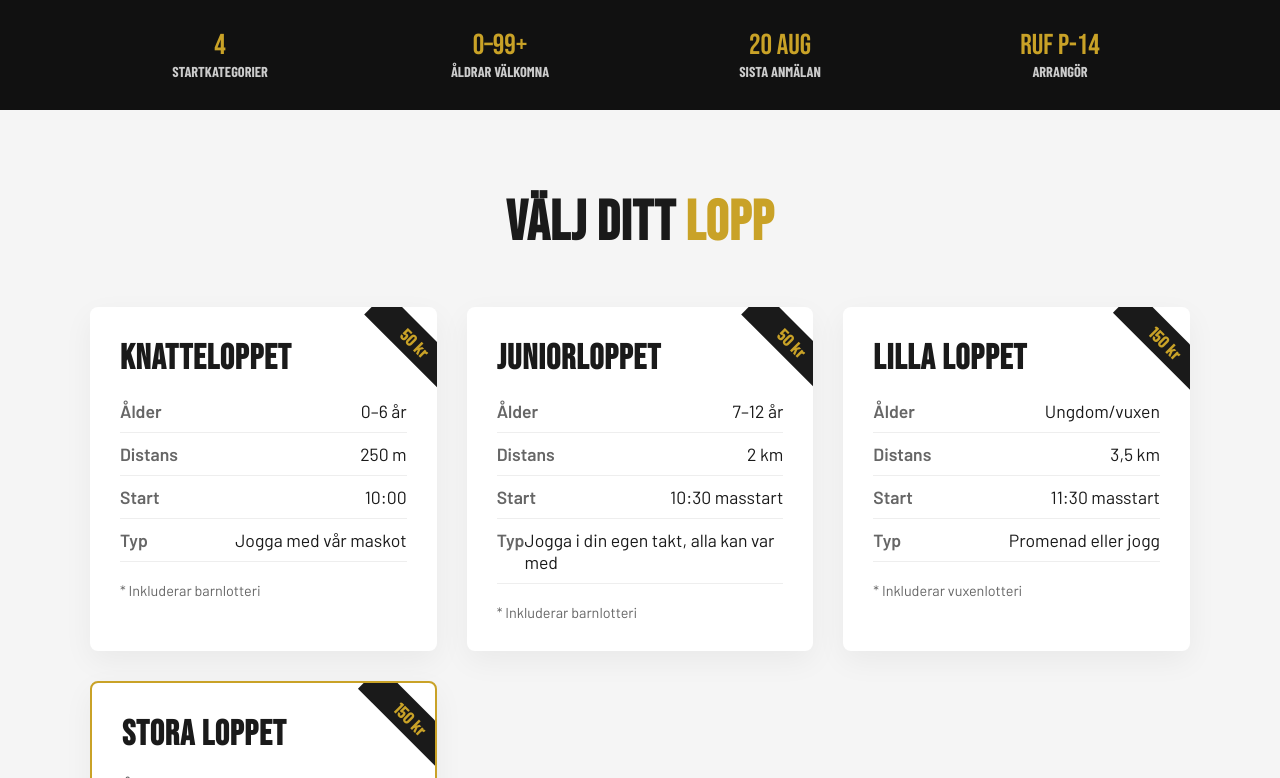
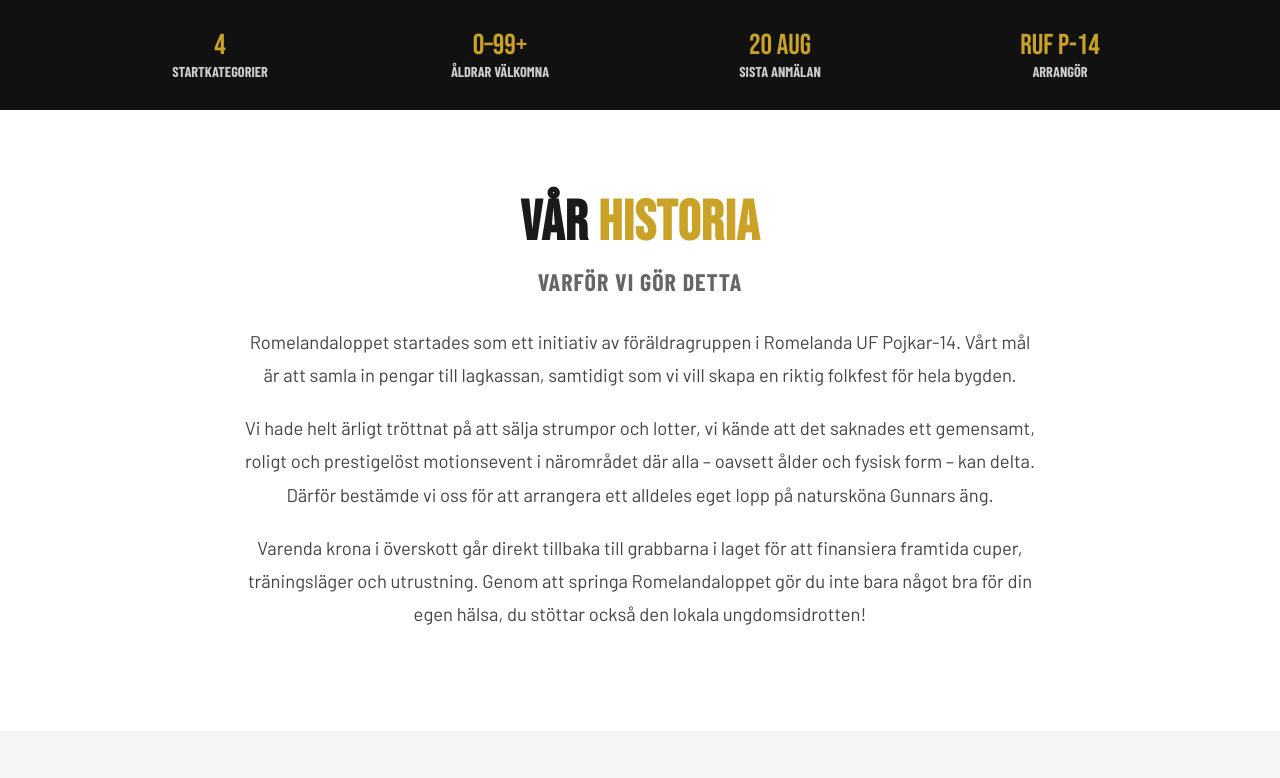
Before and after one commit to Stenis76/Romlendaloppet, a React (Vite) app: page / in a window 1280 px wide. Shown: the part 802-1580 px from the top of the page. Built offline with nearby package versions, Linux system fonts and the light colour scheme.

Commit message:
added history

```diff
--- a/src/App.jsx
+++ b/src/App.jsx
@@ -28,6 +28,7 @@
       subtitle: "Gunnars äng · Romelanda · Kl 10–14",
       primaryButtonText: "Anmäl dig här →",
       secondaryButtonText: "Läs mer",
+      secondaryButtonLink: "#kategorier",
       bgImage: `${import.meta.env.BASE_URL}assets/bollkastning.jpeg`,
     },
     {
@@ -47,8 +48,28 @@
       primaryButtonText: "Anmäl dig här →",
       secondaryButtonText: null,
       bgImage: `${import.meta.env.BASE_URL}assets/löpning.jpeg`,
+    },
+    {
+      badge: "ARRANGÖR",
+      titleLine1: "Romelanda UF",
+      titleLine2: "Pojkar - födda 2014",
+      subtitle: "Förtjänsten går oavkortat till killarnas lagkassa",
+      primaryButtonText: "Anmäl dig här →",
+      secondaryButtonText: "Läs mer",
+      secondaryButtonLink: "#historia",
+      bgImage: `${import.meta.env.BASE_URL}assets/flagga.jpeg`,
     }
   ],
+
+  // Historia / Om Loppet
+  history: {
+    subtitle: "Varför vi gör detta",
+    content: [
+      "Romelandaloppet startades som ett initiativ av föräldragruppen i Romelanda UF Pojkar-14. Vårt mål är att samla in pengar till lagkassan, samtidigt som vi vill skapa en riktig folkfest för hela bygden.",
+      "Vi hade helt ärligt tröttnat på att sälja strumpor och lotter, vi kände att det saknades ett gemensamt, roligt och prestigelöst motionsevent i närområdet där alla – oavsett ålder och fysisk form – kan delta. Därför bestämde vi oss för att arrangera ett alldeles eget lopp på natursköna Gunnars äng.",
+      "Varenda krona i överskott går direkt tillbaka till grabbarna i laget för att finansiera framtida cuper, träningsläger och utrustning. Genom att springa Romelandaloppet gör du inte bara något bra för din egen hälsa, du stöttar också den lokala ungdomsidrotten!"
+    ]
+  },
 
   // Infobar under hero
   infoStats: [
@@ -214,7 +235,7 @@
                   {slide.primaryButtonText}
                 </a>
                 {slide.secondaryButtonText && (
-                  <a href="#kategorier" className="btn btn-outline">
+                  <a href={slide.secondaryButtonLink || "#kategorier"} className="btn btn-outline">
                     {slide.secondaryButtonText}
                   </a>
                 )}
@@ -246,6 +267,23 @@
           ))}
         </div>
       </div>
+
+      {/* Historia */}
+      <section className="section" id="historia" style={{ backgroundColor: '#fff' }}>
+        <div className="container">
+          <div style={{ maxWidth: '800px', margin: '0 auto', textAlign: 'center' }}>
+            <h2 className="section-title" style={{ marginBottom: '10px' }}>VÅR <span className="gold-text">HISTORIA</span></h2>
+            <h3 style={{ fontSize: '1.5rem', color: 'var(--text-gray)', marginBottom: '30px', fontFamily: 'var(--font-condensed)', textTransform: 'uppercase' }}>
+              {CONFIG.history.subtitle}
+            </h3>
+            <div style={{ fontSize: '1.15rem', lineHeight: '1.8', color: '#444' }}>
+              {CONFIG.history.content.map((paragraph, i) => (
+                <p key={i} style={{ marginBottom: '20px' }}>{paragraph}</p>
+              ))}
+            </div>
+          </div>
+        </div>
+      </section>
 
       {/* Kategorier */}
       <section className="section" id="kategorier">
```
